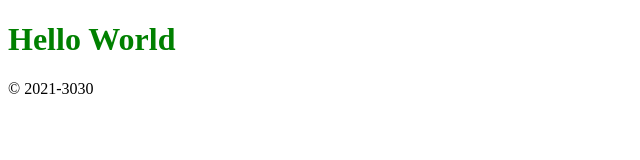
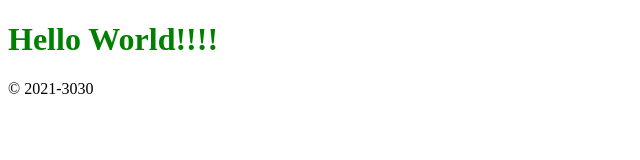
Before and after one commit to DanielCheang007/hello-world-again, a plain HTML site: page index.html in a window 1280 px wide. Shown: the full height of the page, 0-640 px from the left. Drawn offline with Linux system fonts and the light colour scheme.

Commit message:
update hello world

```diff
--- a/index.html
+++ b/index.html
@@ -7,7 +7,7 @@
   </head>
   <body>
     <!-- partial:index.partial.html -->
-    <h1>Hello World</h1>
+    <h1>Hello World!!!!</h1>
     <footer>
       &copy; 2021-3030
     </footer>
--- a/script.js
+++ b/script.js
@@ -1 +1 @@
-alert("Hello World!")
+// alert("Hello World!")
```
